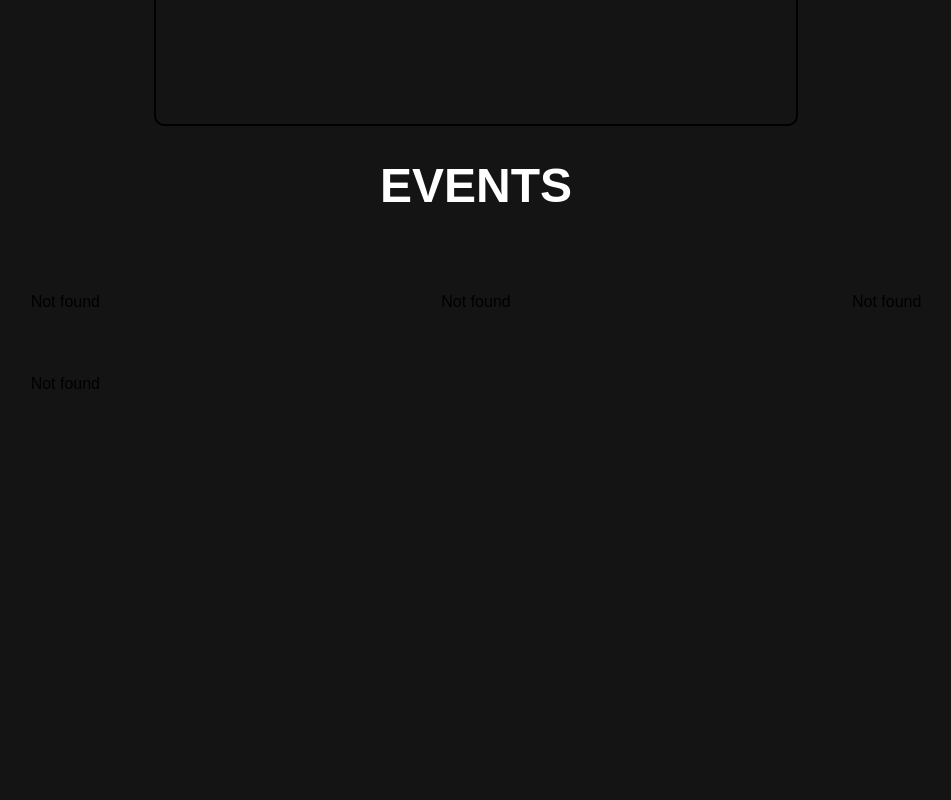
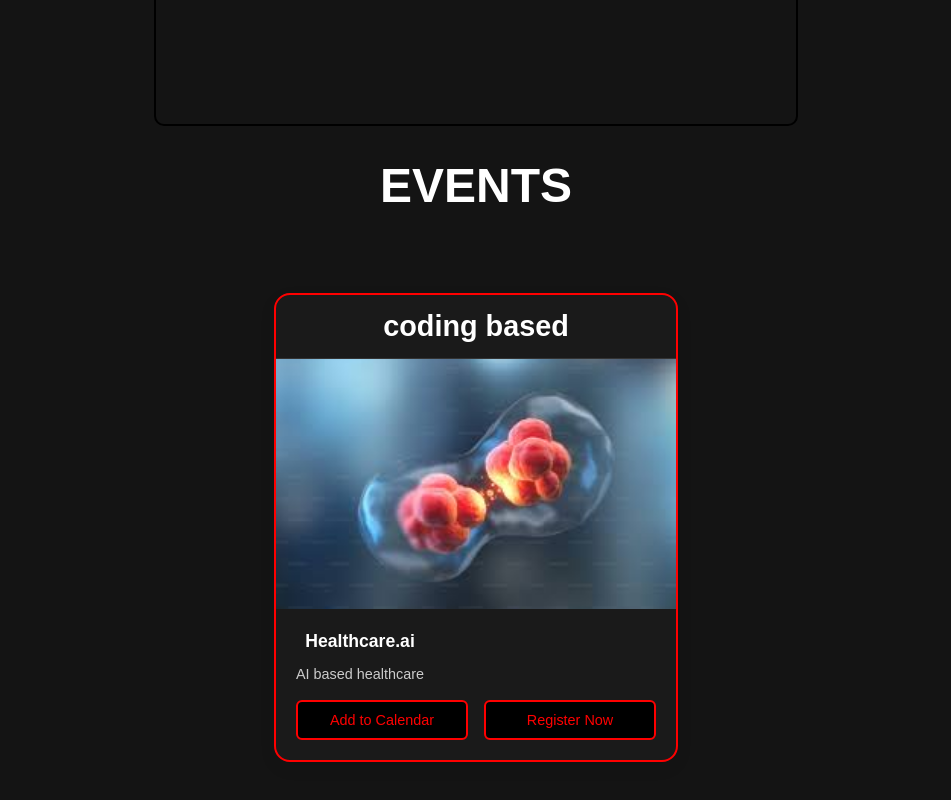
Before and after one commit to ITC-Web-Team/biox, a React (Vite) app in the folder biox-frontend/: page /events in a window 1280 px wide. Before the commit this address had no page. Shown: the part 1926-2726 px from the top of the page, without its empty margins (164-1115 px from the left). Before the commit the page ends 2399 px from the top, so only its background shows below. Built offline with nearby package versions, Linux system fonts and the light colour scheme.

Commit message:
use params removed

```diff
--- a/biox-frontend/src/pages/events.jsx
+++ b/biox-frontend/src/pages/events.jsx
@@ -2,19 +2,33 @@ import React from 'react'
 import ImageSlider from './image_slider';
 import Events_card from './events_card';
 import './events.css'
+import eventDetail from '../data/eventDetails';
+
 function Events() {
+
+  const handleAddToCalendar = () => {
+    console.log("added to calendar");
+  };
+
+  const handleRegister =() => {
+    console.log("registered");
+  };
 
   return (
     <div className='events_container'>
       <div className='events_slider'>
-     <ImageSlider/>
-     <h1>events</h1>
-     <div className='e_cards'>
-     <Events_card/>
-     <Events_card/>
-     <Events_card/>
-     <Events_card/>
-      </div>
+        <ImageSlider/>
+        <h1>events</h1>
+        <div className='e_cards'>
+          {eventDetail.map(event => (
+            <Events_card
+                key={event.event_id}
+                eventDetail={event}
+                onAddToCalendar={handleAddToCalendar}
+                onRegister={handleRegister}
+            />
+          ))}
+        </div>
       </div>
     </div>
   )
--- a/biox-frontend/src/pages/events_card.jsx
+++ b/biox-frontend/src/pages/events_card.jsx
@@ -1,12 +1,9 @@
 // src/components/Events_card.jsx
 import React from 'react';
 import './events_card.css';
-import { useParams } from 'react-router-dom';
 import eventDetails from '../data/eventDetails';
 
-const Events_card = ({ onAddToCalendar, onRegister }) => {
-  const { id } = useParams();
-  const eventDetail = eventDetails.find(c => c.event_id === id);
+const Events_card = ({ eventDetail, onAddToCalendar, onRegister }) => {
 
   if(!eventDetail) return <p>Not found</p>;
 
```
